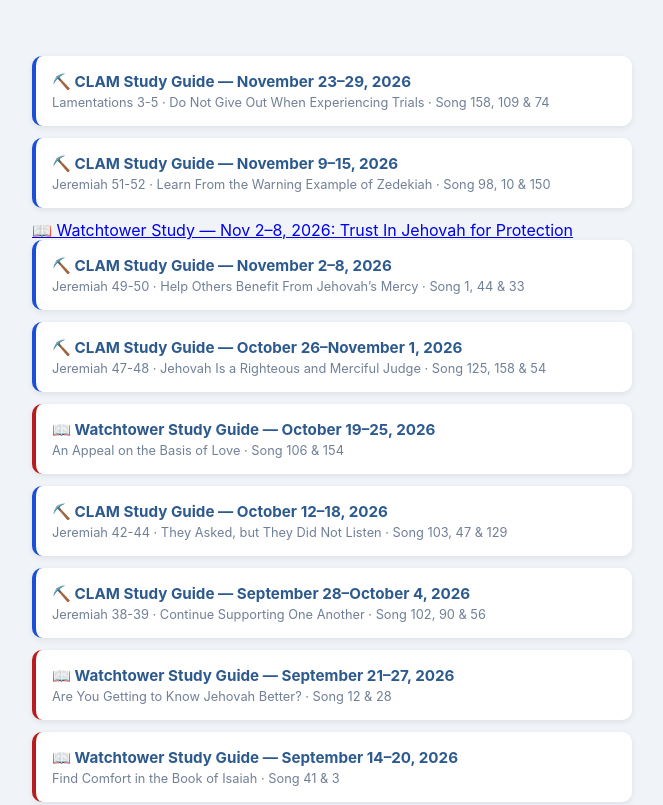
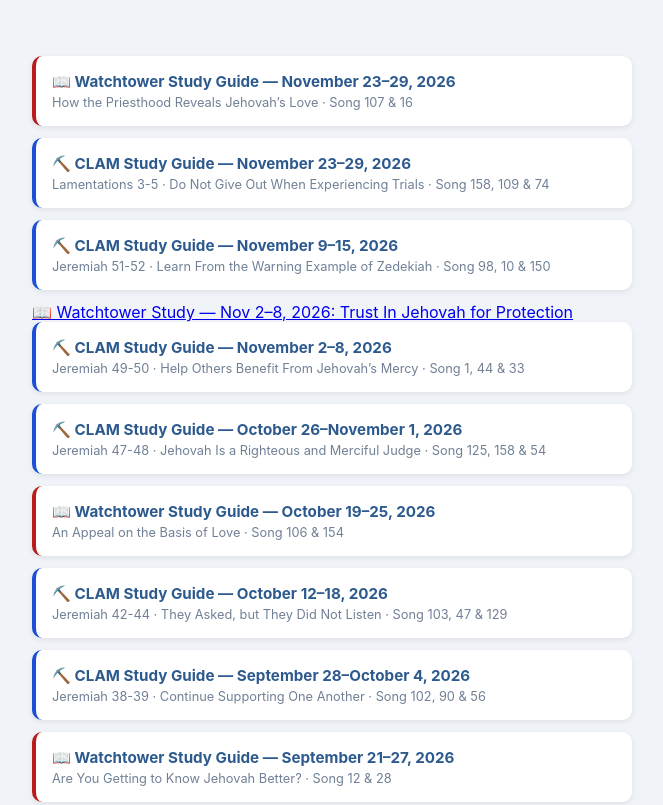
Before and after one commit to slebiz23-ux/jw-study-guides, a plain HTML site: page index.html in a window 1280 px wide. Shown: the top 805 px of the page, without its empty margins (308-971 px from the left). Drawn offline with Linux system fonts and the light colour scheme.

Commit message:
Add WT guide November 23-29, 2026 to index

```diff
--- a/index.html
+++ b/index.html
@@ -15,6 +15,10 @@ h1 { color: #1a365d; font-size: 1.4rem; }
 </style>
 </head>
 <body>
+<a href="WT_Study_Guide_November-23-29_2026.html" class="guide-card" style="border-left:4px solid #b91c1c;">
+  <div class="guide-title">📖 Watchtower Study Guide — November 23–29, 2026</div>
+  <div class="guide-meta">How the Priesthood Reveals Jehovah’s Love · Song 107 &amp; 16</div>
+</a>
 <a href="CLAM_Study_Guide_November-23-29_2026.html" class="guide-card" style="border-left:4px solid #1d4ed8;">
   <div class="guide-title">⛏️ CLAM Study Guide — November 23–29, 2026</div>
   <div class="guide-meta">Lamentations 3-5 · Do Not Give Out When Experiencing Trials · Song 158, 109 &amp; 74</div>
```
